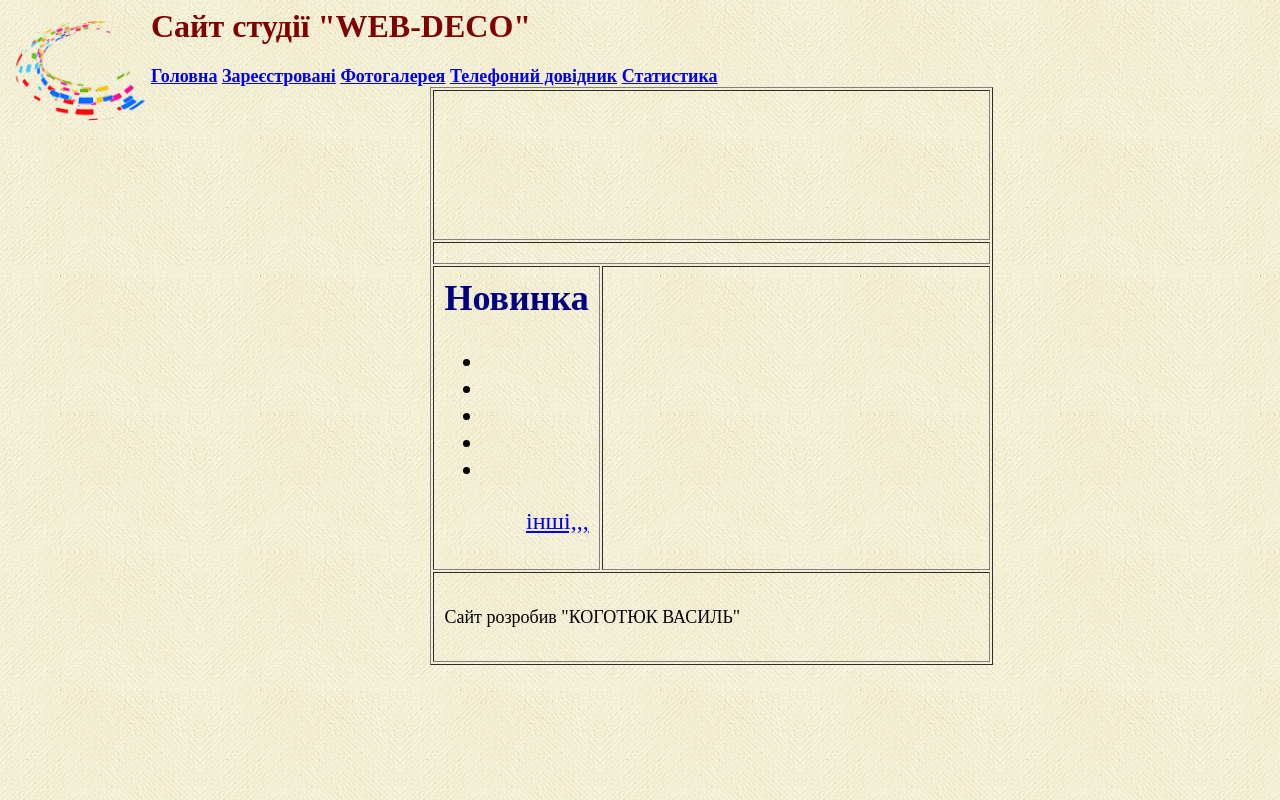
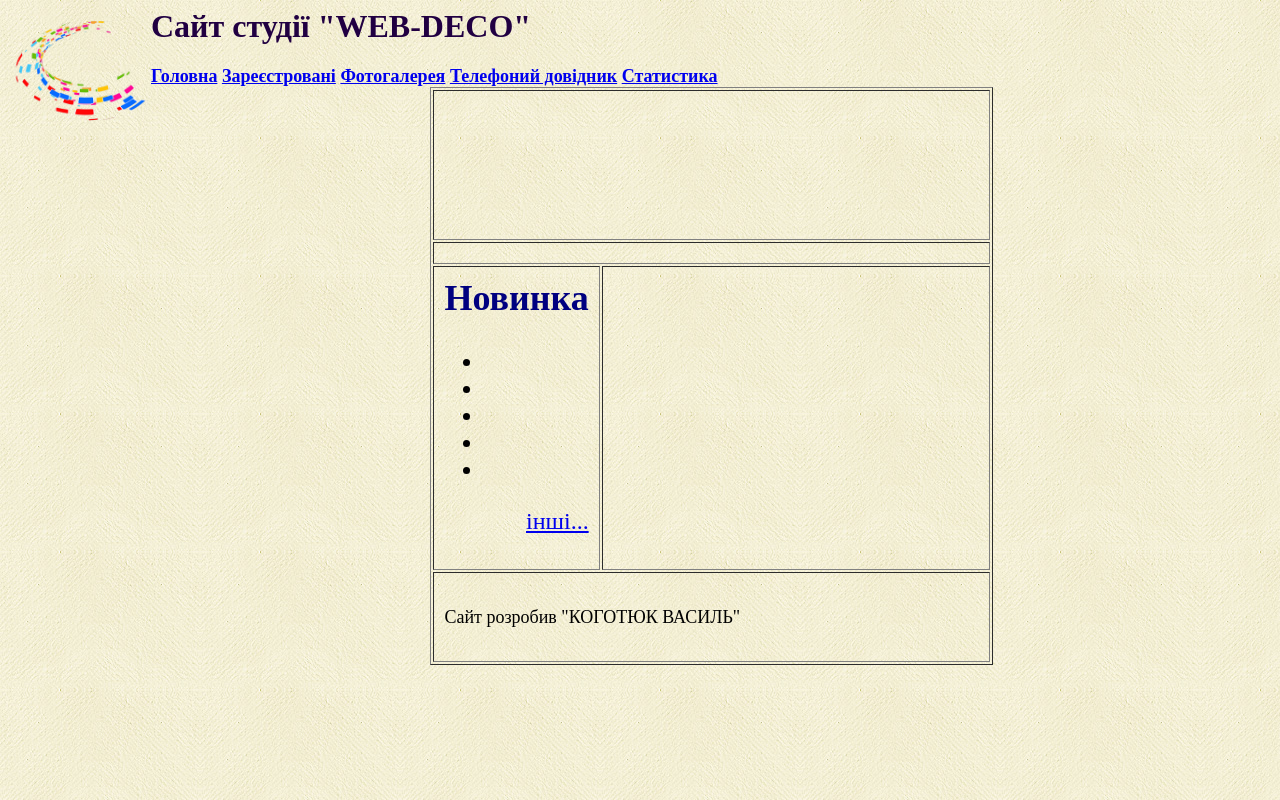
Before and after one commit to vkogo/vkogo.github.io, a plain HTML site: page index.html in a window 1280 px wide. Drawn offline with Linux system fonts and the light colour scheme.

Commit message:
8-ДОБАВИВ СТИЛЬ

```diff
--- a/index.html
+++ b/index.html
@@ -2,6 +2,16 @@
 <HEAD>
 <meta charset ="utf-8">
 <title>  CITE WEB.STUDIO "WEB-DECO" </title>
+<style>
+.shadowtext{
+text-shadow: 1px 3px 2 px white, 0 0 1em red;
+color: #210042;
+font-size: 2em;
+
+
+}
+
+</style>
 </HEAD>
 <BODY background='images/bg.jpg'>
 <table border="1" align="center" cellpadding="10">
@@ -30,7 +40,7 @@
 <li><a href='#'></a></li>
 <li><a href='#'></a></li>
 <li><a href='#'></a></li>
-<p align="right"><a href="#">інші,,,</a></p>
+<p align="right"><a href="#">інші...</a></p>
 </ul>
 </font>
 </td>
```
